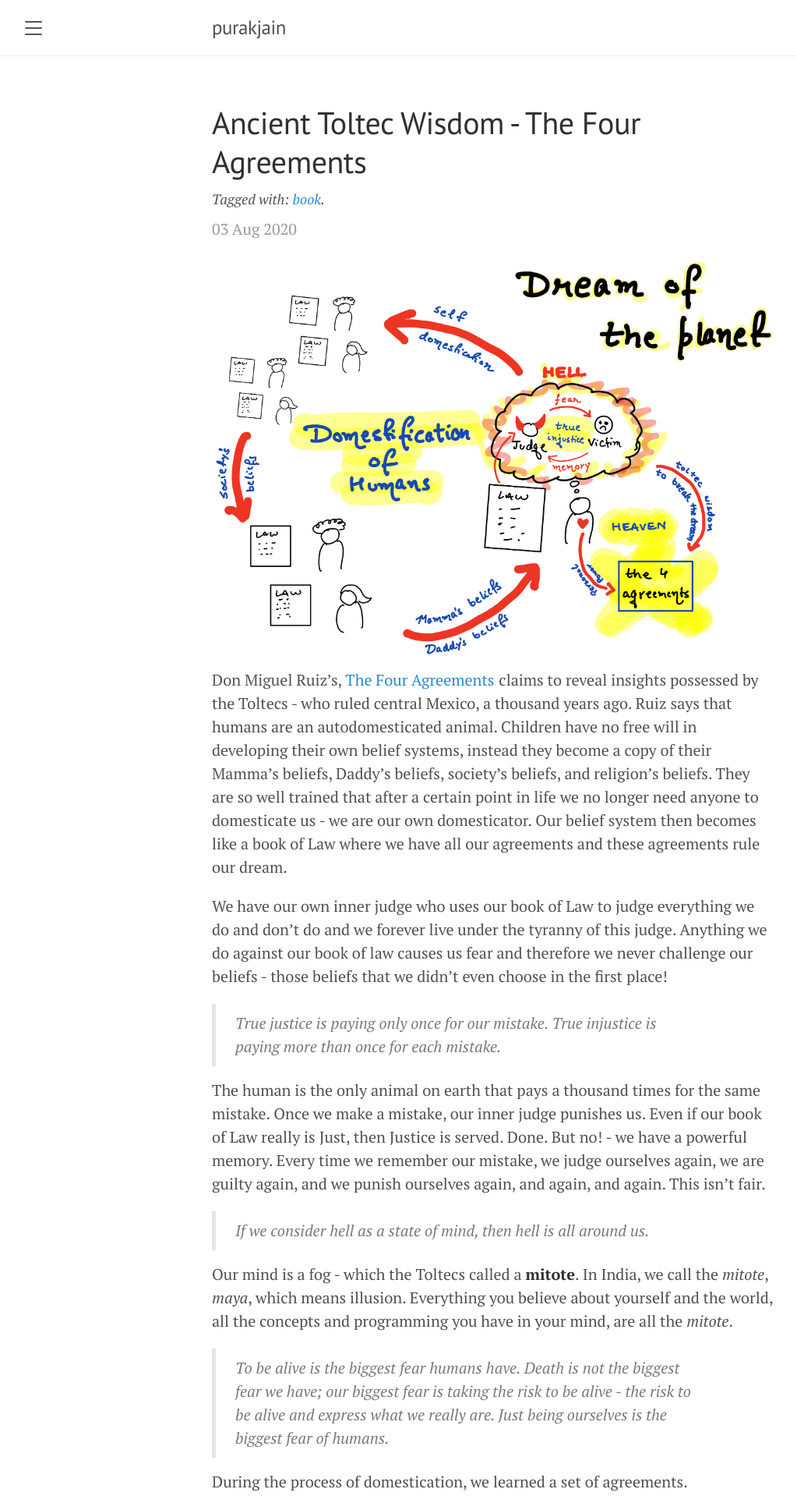
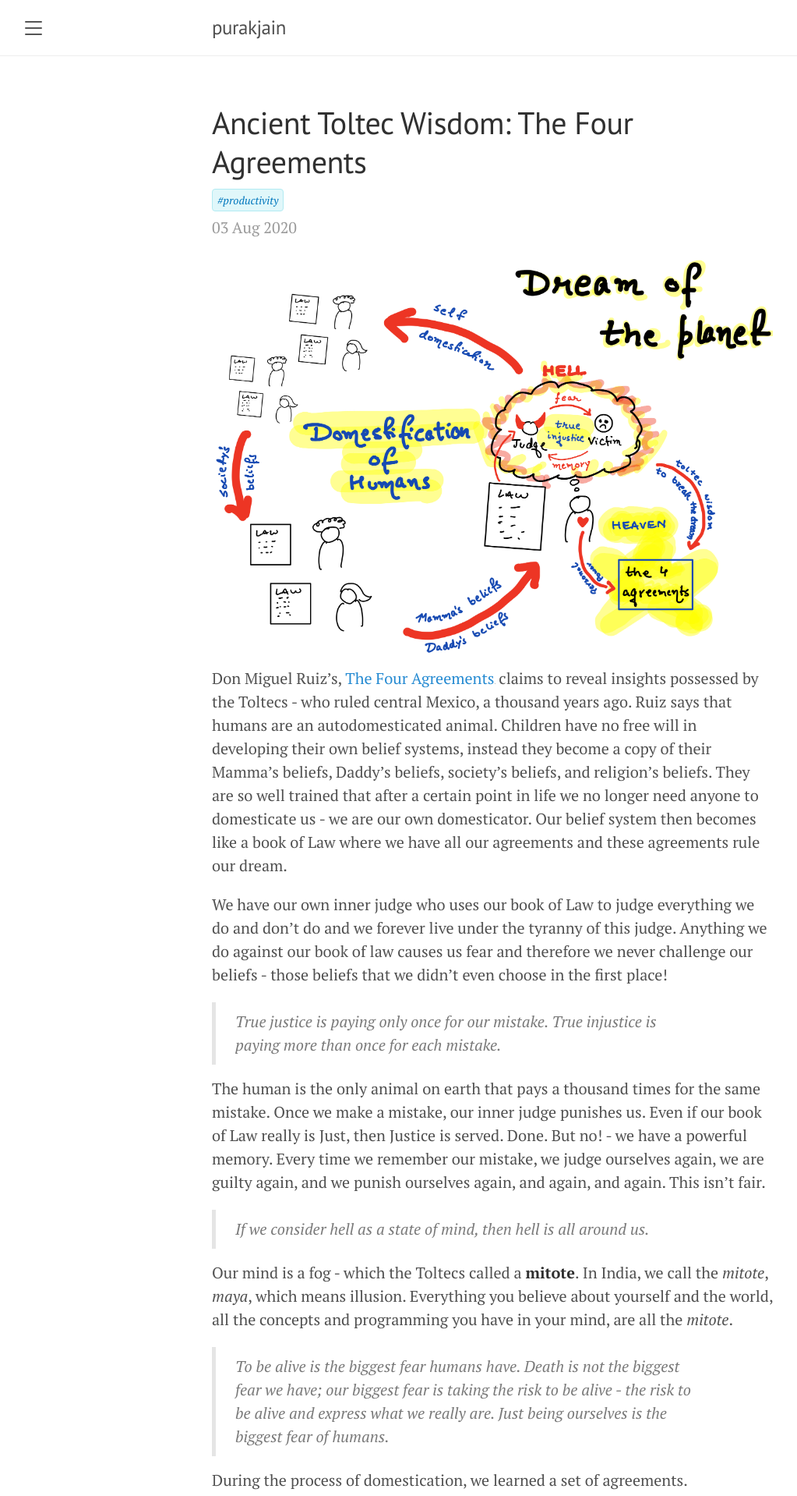
Before and after one commit to purak24/mywebsite, a Jekyll site: the page built from blogs/_posts/2020-08-03-the-four-agreements.md, in a window 1280 px wide. Shown: the top 1918 px of the page at 78% size, without its empty margins (8-1031 px from the left). Built offline with Jekyll 4.4.1, drawn with Linux system fonts in a browser that asks for light colours.

Commit message:
update tag formatting

```diff
--- a/_layouts/post.html
+++ b/_layouts/post.html
@@ -4,9 +4,14 @@ layout: default
 
 <div class="post">
   <h1 class="post-title">{{ page.title }}</h1>
-  <p style="font-size: 18px; font-style: italic;">
-    Tagged with: {% for tag in page.tags %}<a href='/tags#{{tag}}'>{{ tag }}</a>{% if forloop.last == false %}, {% endif %}{% endfor %}.
-  </p>
+<!--  <p style="font-size: 18px; font-style: italic;">-->
+<!--    Tagged with: {% for tag in page.tags %}<a href='/tags#{{tag}}'>{{ tag }}</a>{% if forloop.last == false %}, {% endif %}{% endfor %}.-->
+<!--  </p>-->
+  <div class="tags-container">
+    {% for tag in page.tags %}
+      <a href='/tags#{{ tag | first | downcase | replace: " ", "-" }}' class="tag-button">#{{ tag }}</a>
+    {% endfor %}
+  </div>
   <span class="post-date">{{ page.date | date_to_string }}</span>
   {{ content }}
 </div>
--- a/blogs/_posts/2020-08-03-the-four-agreements.md
+++ b/blogs/_posts/2020-08-03-the-four-agreements.md
@@ -1,9 +1,9 @@
 ---
 layout: post
-title: Ancient Toltec Wisdom - The Four Agreements
+title: "Ancient Toltec Wisdom: The Four Agreements"
 summary: Book summary of the four agreements - a practical Guide to Personal Freedom
 tags:
-  - book
+  - productivity
 category: blog
 ---
 
--- a/public/css/lanyon.css
+++ b/public/css/lanyon.css
@@ -556,3 +556,30 @@ a.pagination-item:hover {
 .layout-reverse.sidebar-overlay #sidebar-checkbox:checked ~ .sidebar {
   box-shadow: -.25rem 0 .5rem rgba(0,0,0,.1);
 }
+
+/*
+ Tags
+*/
+
+.tags-container {
+  display: flex;
+  flex-wrap: wrap;
+  gap: 8px; /* Space between tags */
+  margin-bottom: 16px; /* Space between tag buttons and the date below */
+}
+
+.tag-button {
+  display: inline-block;
+  padding: 3px 6px; /* Smaller padding */
+  background-color: #e0f7fa; /* Light blue background */
+  border: 1px solid #b2ebf2; /* Slightly darker border */
+  border-radius: 4px; /* Slightly rounded corners */
+  color: #0277bd; /* Text color, blue like a hyperlink */
+  text-decoration: none; /* Remove underline */
+  font-size: 14px; /* Smaller font size */
+  font-style: italic;
+}
+
+.tag-button:hover {
+  background-color: #b2ebf2; /* Even lighter blue on hover */
+}
```
Also changed, not shown: blogs/_posts/2020-08-01-chess.md (+1 -1 lines), index.html (+6 -4 lines).
